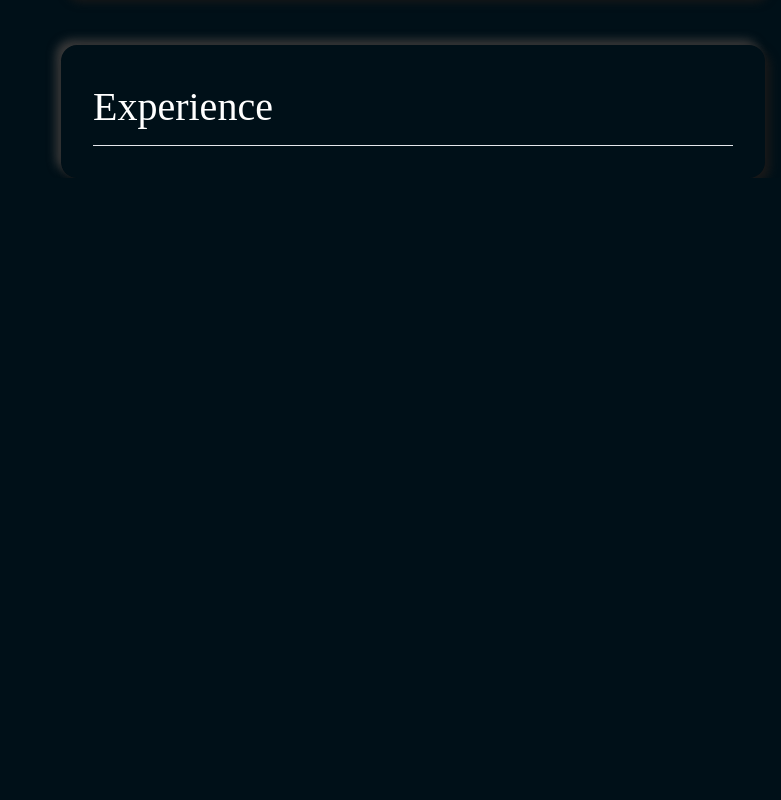
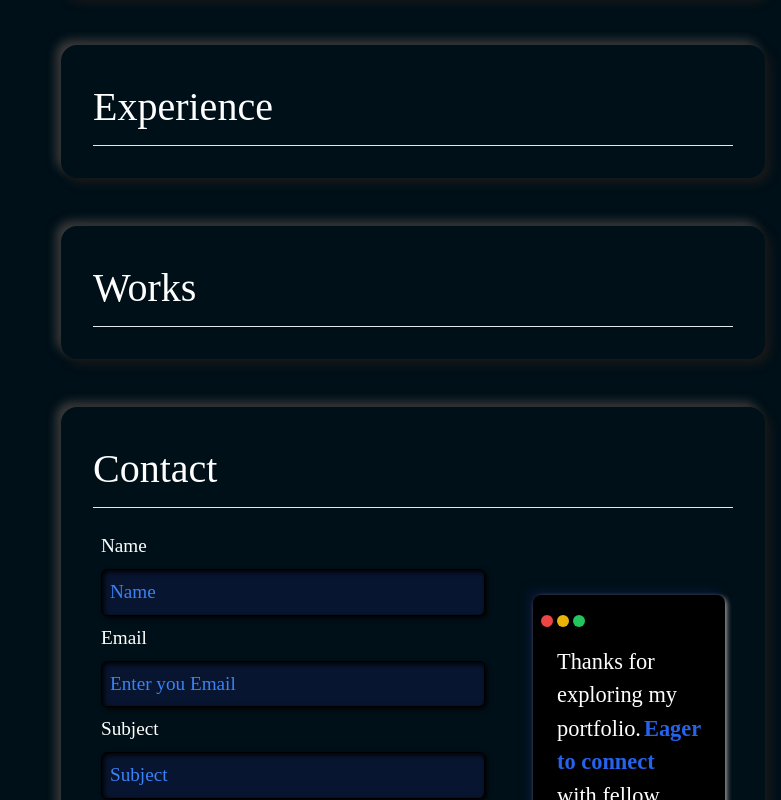
Before and after one commit to SahilChopade/PortFolio, a React (Create React App) app: page / in a window 1280 px wide. Shown: the part 2000-2800 px from the top of the page, without its empty margins (499-1280 px from the left). Before the commit the page ends 2178 px from the top, so only its background shows below. Built offline with nearby package versions, Linux system fonts and the light colour scheme.

Commit message:
changed contact page

```diff
--- a/src/App.css
+++ b/src/App.css
@@ -73,4 +73,14 @@ strong {
   font-style: normal;
 }
 
+
 /* ANIMATIONS */
+/* BORDERS */
+input,textarea{
+  border: 1px solid #000;
+  box-shadow: inset 2px 2px 5px #000, 2px 2px 5px #000;
+  outline: none;
+}
+input:focus,textarea:focus{
+  border: 3px solid blue;
+}
--- a/src/App.js
+++ b/src/App.js
@@ -3,7 +3,6 @@ import Experience from "./Sections/Experience";
 import Works from "./Sections/Works";
 import Contact from "./Sections/Contact";
 import ProfilePic from "./Sections/ProfilePic";
-import Navbar from "./Sections/Navbar";
 import NamenTag from "./Sections/NamenTag";
 import About from "./Sections/About";
 import Skills from "./Sections/Skills";
@@ -18,8 +17,8 @@ function App() {
         <About />
         <Skills />
         <Experience />
-          {/* <Works />
-          <Contact /> */}
+        <Works />
+        <Contact />
       </div>
     </div>
   );
--- a/src/Sections/Contact.jsx
+++ b/src/Sections/Contact.jsx
@@ -1,57 +1,59 @@
 import React from "react";
-import TitleText from "../Components/TitleText";
-import Footer from "./Footer";
-import Hello from "../Assets/Hello.png";
-import { motion } from "framer-motion";
-import { paratext } from "../Data/AnimationVariants";
-
 export default function Contact() {
   return (
-    <div id="Contact" className="">
-      <div className="flex flex-col items-start justify-between">
-        <TitleText text="Contact Me" />
-      </div>
-      <div className="flex flex-col md:flex-row items-center justify-between">
-        <div className="w-full md:w-2/3 p-[1.5rem] sm:p-[3rem]">
-          <motion.div
-            variants={paratext}
-            initial="initial"
-            whileInView="animate"
-            viewport={{ once: true }}
-            className="text-[1rem] sm:text-[1.5rem]"
-          >
-            <strong>Greetings! </strong>
-            <br />
-            <br /> Thanks for exploring my portfolio.
-            <strong> Eager to connect</strong> with fellow tech enthusiasts!
-            Whether you're pondering a project, seeking collaboration, or just
-            curious, <strong>I'm all ears</strong>.
-          </motion.div>
-          <div>
-            <Footer />
+    <div className="flex flex-col gap-[0.5rem] shadow-[5px_5px_10px_#191919,-5px_-5px_10px_#3C3C3C] rounded-[1rem] p-[2rem]">
+      <div className="text-[2.5rem]">Contact</div>
+      <hr />
+      <div className="flex items-center justify-center gap-[3rem]">
+        <form className="flex flex-col justify-center gap-[0.5rem] w-[30vw] text-[1.2rem] mt-[1rem]">
+          <label>Name</label>
+          <input
+            className="p-[0.5rem] rounded-md text-white bg-[#081530] placeholder:text-blue-500"
+            type="text"
+            placeholder="Name"
+          />
+          <label>Email</label>
+          <input
+            className="p-[0.5rem] rounded-md text-white bg-[#081530] placeholder:text-blue-500"
+            type="email"
+            placeholder="Enter you Email"
+          />
+          <label>Subject</label>
+          <input
+            className="p-[0.5rem] rounded-md text-white bg-[#081530] placeholder:text-blue-500"
+            type="subject"
+            placeholder="Subject"
+          />
+          <label>Enter Your Message</label>
+          <textarea
+            className="p-[0.5rem] rounded-md text-white bg-[#081530] resize-none min-h-[20vh] placeholder:text-blue-500"
+            placeholder="Enter Your Message"
+          ></textarea>
+          <input
+            className="w-[10vw] p-[0.5rem] hover:bg-blue-500 transition-all hover:text-black rounded-lg text-[1.5rem] mt-[0.5rem] text-blue-500 cursor-pointer"
+            type="submit"
+            value="Send Message"
+          />
+        </form>
+        <div class="bg-black shadow-[2px_2px_5px_#9C9C9C,-5px_-5px_10px_#081530] w-[15vw] h-[25rem] text-[1.4rem] rounded-lg">
+          <div class="flex p-2 gap-1">
+            <div class="">
+              <span class="bg-red-500 inline-block center w-3 h-3 rounded-full"></span>
+            </div>
+            <div class="circle">
+              <span class="bg-yellow-500 inline-block center w-3 h-3 rounded-full"></span>
+            </div>
+            <div class="circle">
+              <span class="bg-green-500 box inline-block center w-3 h-3 rounded-full"></span>
+            </div>
           </div>
-        </div>
-        <div className="w-2/3 md:w-1/3">
-          <motion.img
-            initial={{
-              scale: 0,
-              opacity: 0,
-            }}
-            whileInView={{
-              scale: 1,
-              opacity: 1,
-              transition: {
-                duration: 0.8,
-                type: "spring",
-                damping: 20,
-                stiffness: 200,
-              },
-            }}
-            viewport={{ once: true }}
-            className="w-full drop-shadow-[2px_2px_10px_#0093E9]"
-            src={Hello}
-            alt="Hello"
-          />
+          <div class="px-[1.5rem]">
+            Thanks for exploring my portfolio.
+            <strong className="text-blue-600">Eager to connect</strong> with
+            fellow tech enthusiasts! Whether you're pondering a project, seeking
+            collaboration, or just curious,
+            <strong className="text-blue-600">give me a message</strong>.
+          </div>
         </div>
       </div>
     </div>
--- a/src/Sections/Works.jsx
+++ b/src/Sections/Works.jsx
@@ -1,44 +1,10 @@
 import React from "react";
-import TitleText from "../Components/TitleText";
-import Card from "../Components/Card";
-import Shareify from "../Assets/works/Shareify.png";
-import Craving from "../Assets/works/Craving.png";
-import QuotesMaker from "../Assets/works/Quotesmaker.png";
-import { motion } from "framer-motion";
-import { container } from "../Data/AnimationVariants";
 
 export default function Works() {
   return (
-    <div id="Works" className="">
-      <div className="flex flex-col items-start justify-between">
-        <TitleText text="Works" />
-      </div>
-      <motion.div
-        variants={container}
-        initial="hidden"
-        whileInView="visible"
-        viewport={{ once: true }}
-        className="flex flex-col md:flex-row items-center justify-center gap-[4rem] mt-[2rem]"
-      >
-        <Card
-          image={Shareify}
-          name="Shareify"
-          description="A user-friendly site that allow users to share files via mail with password security.."
-          link="https://share-files-xt1z.onrender.com/"
-        />
-        <Card
-          image={Craving}
-          name="Cravings"
-          description="Developed a food ordering system that enables users to browse menus, place orders, and make secure payments online."
-          link="https://cravings-t3zg.onrender.com/"
-        />
-        <Card
-          image={QuotesMaker}
-          name="QuotesMaker"
-          description="Enable users to generate personalized quotes to their liking with 50+ different inbuilt designs."
-          link="https://quotes-maker.onrender.com/"
-        />
-      </motion.div>
+    <div className="flex flex-col gap-[0.5rem] shadow-[5px_5px_10px_#191919,-5px_-5px_10px_#3C3C3C] rounded-[1rem] p-[2rem]">
+      <div className="text-[2.5rem]">Works</div>
+      <hr />
     </div>
   );
 }
```
